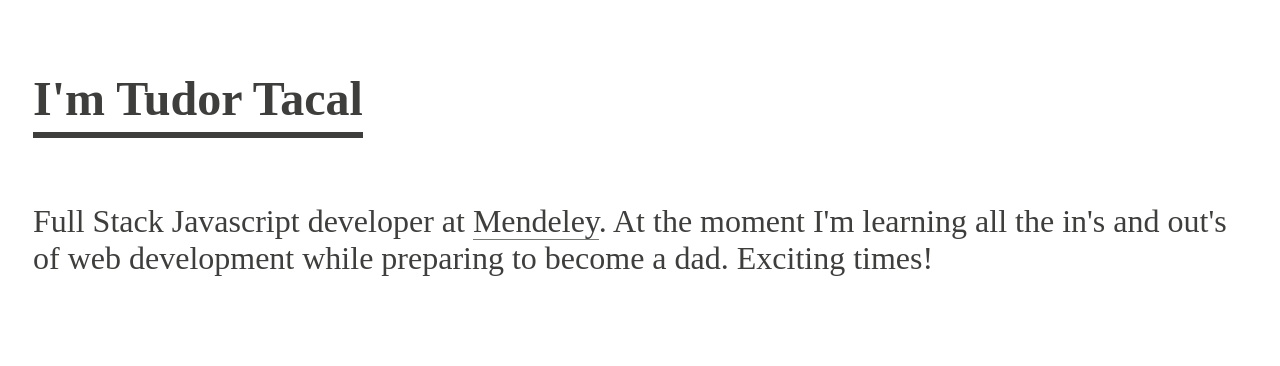
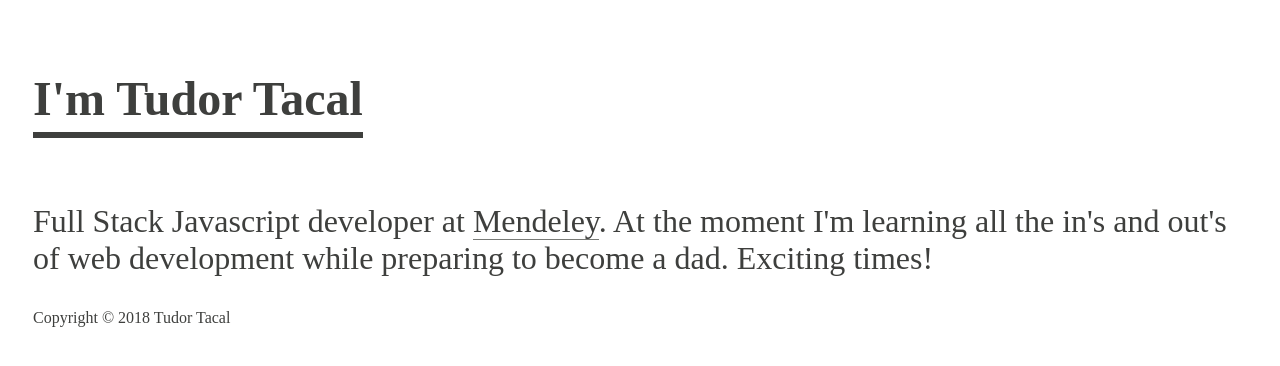
Before and after one commit to TudorTacal/genesis, a React app: page / in a window 1280 px wide. Shown: the top 366 px of the page. Built offline with nearby package versions, Linux system fonts and the light colour scheme; the HTML template or start-up script is replaced by a standard one.

Commit message:
Create Footer & Style Links

```diff
--- a/src/client/content/content.js
+++ b/src/client/content/content.js
@@ -22,6 +22,17 @@ const Body = styled.p`
   color: #3e3f3d;
 `;
 
+const Footer = styled.p`
+  font-family: Cutive Mono;
+  font-weight: normal;
+  color: #3e3f3d;
+  text-rendering: optimizeLegibility;
+  font-kerning: normal;
+  font-feature-settings: "kern" 1;
+  line-height: inherit;
+  font-size: 1rem;
+`
+
 const Content = () => {
   return (
     <ContentContainer>
@@ -29,10 +40,13 @@ const Content = () => {
         I'm Tudor Tacal
       </Title>
       <Body>
-        Full Stack Javascript developer at <Link href="www.mendeley.com" title="Mendeley"/>.
+        Full Stack Javascript developer at <Link href="https://www.mendeley.com" title="Mendeley" />.
         At the moment I'm learning all the in's and out's of web development while
         preparing to become a dad. Exciting times!
       </Body>
+      <Footer>
+        Copyright © 2018 Tudor Tacal
+      </Footer>
     </ContentContainer>
   );
 };
--- a/src/client/presentational/link.js
+++ b/src/client/presentational/link.js
@@ -3,7 +3,12 @@ import styled from 'styled-components';
 
 export default function Link(props) {
   return (
-    <StyledLink className="" href={props.href}>{props.title}</StyledLink>
+    <StyledLink
+      href={props.href}
+      target="_blank"
+    >
+      {props.title}
+    </StyledLink>
   )
 }
 
@@ -13,4 +18,9 @@ const StyledLink = styled.a`
   line-height: inherit;
   border-bottom: 1px solid #787a76;
   transition: all .05s ease-in-out;
+
+  &:hover {
+    border-bottom-color: #fff;
+    color: #787a76;
+  }
 `;
```
Also changed, not shown: 2 other files (tests, documents, lock files or other folders).
